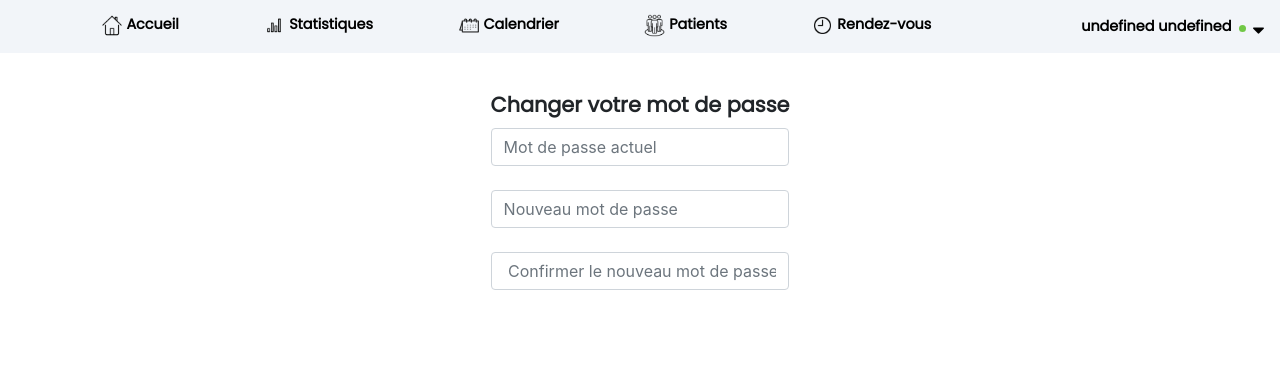
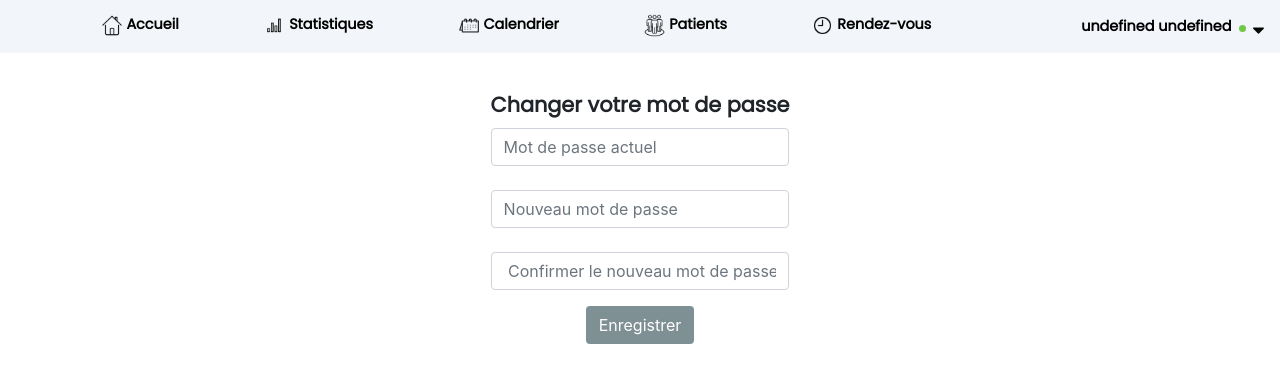
Before and after one commit to malekhammou/doctonise, a React (Create React App) app in the folder frontend/: page /home/change-password in a window 1280 px wide. Shown: the top 382 px of the page. Built offline with nearby package versions, Linux system fonts and the light colour scheme; sample sign-in values are in the browser's storage.

Commit message:
Change password feature fully working

```diff
--- a/frontend/src/components/password/password.css
+++ b/frontend/src/components/password/password.css
@@ -0,0 +1,4 @@
+.change-password-button {
+  background-color: #3b555e;
+  color: white;
+}
--- a/frontend/src/components/password/password.jsx
+++ b/frontend/src/components/password/password.jsx
@@ -1,6 +1,7 @@
 import React from "react";
 import Joi from "joi-browser";
 import "./password.css";
+import { changePassword } from "../../services/userService";
 import Form from "../../commonComponents/form";
 class Password extends Form {
   state = {
@@ -43,22 +44,33 @@ class Password extends Form {
         return {
           message: "Ce champs est obligatoire.",
         };
+      })
+      .valid(Joi.ref("newPassword"))
+      .options({
+        language: {
+          any: {
+            allowOnly: "!!Passwords do not match",
+          },
+        },
       }),
   };
 
   doSubmit = async () => {
-    /*   try {
-      const patient = { ...this.state.data };
-      patient.doctorId = this.props.user._id;
-      await addPatient(patient);
+    try {
+      const user = {
+        email: this.props.user.email,
+        currentPassword: this.state.data.currentPassword,
+        newPassword: this.state.data.newPassword,
+      };
+      await changePassword(user);
       window.location = "/home/patients";
     } catch (exception) {
       if (exception.response && exception.response.status === 400) {
         const errors = { ...this.state.errors };
-        errors.email = exception.response.data;
+        errors.newPassword = exception.response.data;
         this.setState({ errors });
       }
-    } */
+    }
   };
 
   render() {
@@ -84,6 +96,7 @@ class Password extends Form {
             "password",
             " Confirmer le nouveau mot de passe"
           )}
+          {this.renderButton("Enregistrer", "change-password-button")}
         </form>
       </div>
     );
--- a/frontend/src/services/userService.js
+++ b/frontend/src/services/userService.js
@@ -18,7 +18,16 @@ export function getcurrentUser() {
     return null;
   }
 }
+export async function changePassword(user) {
+  const { data } = await http.post(`${apiUrl}/doctors/changePassword`, {
+    email: user.email,
+    currentPassword: user.currentPassword,
+    newPassword: user.newPassword,
+  });
+  return data;
+}
 export default {
   login,
   getcurrentUser,
+  changePassword,
 };
```
